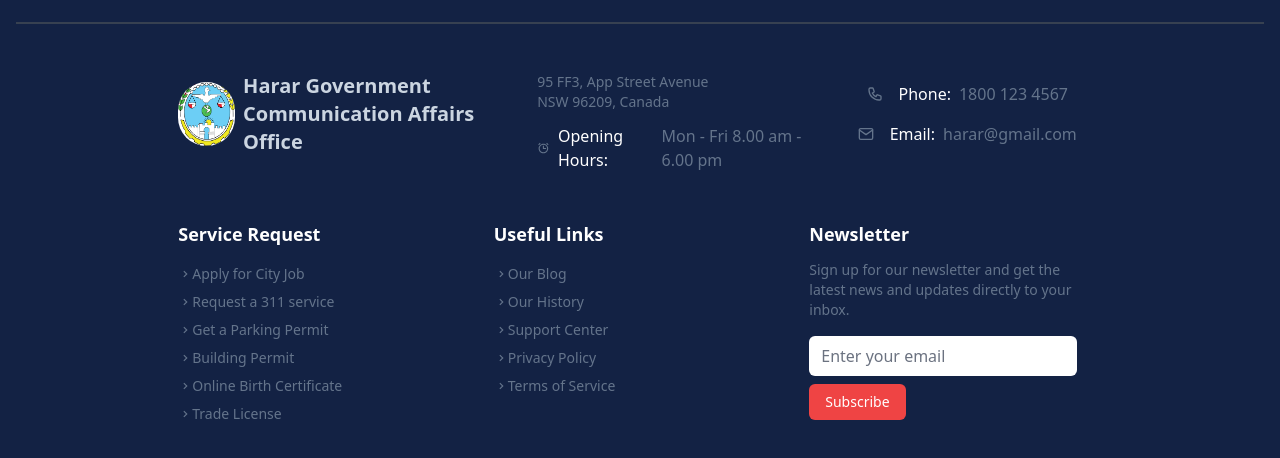
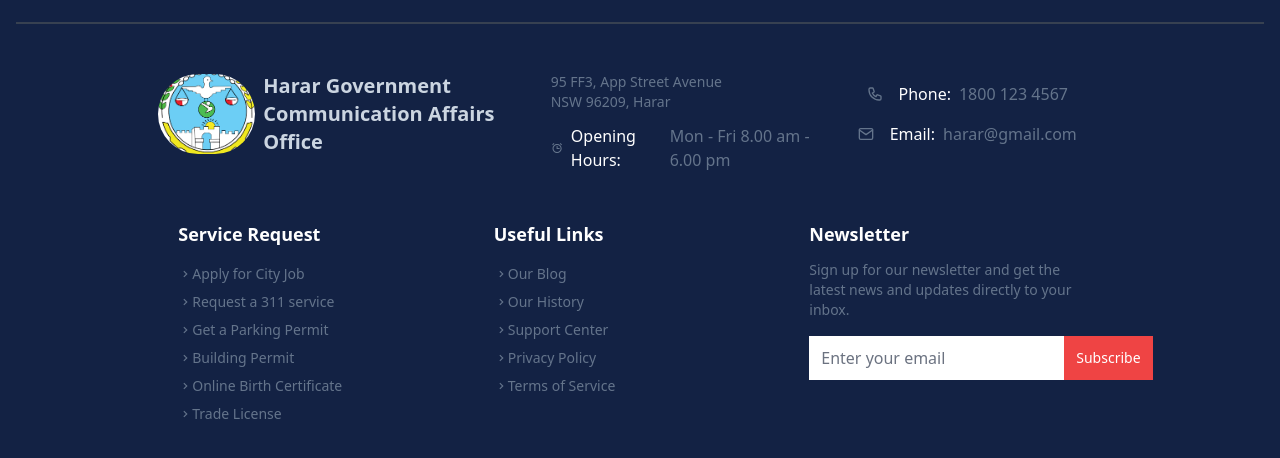
Before and after one commit to fufex3934/frontend, a React (Vite) app: page /about in a window 1280 px wide. Shown: the part 1210-1668 px from the top of the page. Built offline with nearby package versions, Linux system fonts and the light colour scheme.

Commit message:
some modifications

```diff
--- a/package.json
+++ b/package.json
@@ -13,10 +13,12 @@
     "@emotion/react": "^11.11.0",
     "aos": "^2.3.4",
     "framer-motion": "^10.12.16",
+    "i18next": "^22.5.0",
     "icons": "^1.0.0",
     "react": "^18.2.0",
     "react-apexcharts": "^1.4.0",
     "react-dom": "^18.2.0",
+    "react-i18next": "^12.3.1",
     "react-icons": "^4.8.0",
     "react-multi-carousel": "^2.8.4",
     "react-router": "^6.11.2",
--- a/src/components/body/Footer.jsx
+++ b/src/components/body/Footer.jsx
@@ -50,9 +50,9 @@ const Footer = () => {
         <footer className="container mx-auto py-8">
           <div className="flex flex-col md:flex-row items-center justify-between">
             {/* left div */}
-            <div className="flex items-center">
+            <div className="flex items-center -ml-5">
               <a href="#">
-                <img className="h-16 w-16 rounded-full" src="./harar.png" alt="Logo" />
+                <img className="h-20 w-28 rounded-full object-cover" src="./harar.png" alt="Logo" />
               </a>
               <a href="#">
                 <h1 className="text-slate-300 text-base ml-2 font-bold md:text-xl">
@@ -63,7 +63,7 @@ const Footer = () => {
             {/* right div */}
             <div className="flex flex-col md:flex-row items-center mt-4 md:mt-0 md:ml-8">
               <div className="flex flex-col items-center md:items-start">
-                <p className="text-slate-500 text-sm mt-2 py-2">95 FF3, App Street Avenue<br />NSW 96209, Canada</p>
+                <p className="text-slate-500 text-sm mt-2 py-2">95 FF3, App Street Avenue<br />NSW 96209, Harar</p>
                 <div className="flex items-center mt-1">
                   <BiAlarm className="text-slate-500 mr-2" />
                   <span className="text-white">Opening Hours:</span>
@@ -141,13 +141,13 @@ const Footer = () => {
                 <p className="text-slate-500 text-sm">
                   Sign up for our newsletter and get the latest news and updates directly to your inbox.
                 </p>
-                <div className="mt-4">
+                <div className="mt-4 flex md:-ml-10 lg:-ml-0">
                   <input
-                    className="w-full bg-white rounded-md py-2 px-3 text-gray-700 placeholder-gray-500 focus:outline-none focus:ring-2 focus:ring-red-500"
+                    className="w-64 bg-white  py-2 px-3 text-gray-700 placeholder-gray-500 focus:outline-none focus:ring-2 focus:ring-red-500"
                     type="email"
                     placeholder="Enter your email"
                   />
-                  <button className="bg-red-500 rounded-md py-2 px-4 mt-2 text-white text-sm hover:bg-red-600 transition duration-300 ease-in-out focus:outline-none focus:ring-2 focus:ring-red-500">
+                  <button className="bg-red-500  py-3 px-3   text-white text-sm hover:bg-red-600 transition duration-300 ease-in-out focus:outline-none focus:ring-2 focus:ring-red-500">
                     Subscribe
                   </button>
                 </div>
--- a/src/components/body/UpcomingEvent.jsx
+++ b/src/components/body/UpcomingEvent.jsx
@@ -6,8 +6,8 @@ import { IoLocationOutline }from 'react-icons/io5';
 import './css/UpcomingEvent.css';
 
 const event= [
-    {name:'event',text1: 'Upcoming Events'},
-    { name: 'event', text2: `See All Events >` }
+    {id:1,name:'event',text1: 'Upcoming Events'},
+    {id:2, name: 'event', text2: `See All Events >` }
 ];
 
 const UpcomingEvent = () => {
@@ -15,7 +15,7 @@ const UpcomingEvent = () => {
     <div className='main-upcoming-event'>
         <div className='sub-main-upcoming-event-left'>
               {event.map((item) => (
-                  <div key={item.name} className='text-top'>
+                  <div key={item.id} className='text-top'>
                        <div className='float-left'>
                           <h1>{item.text1}</h1>
                       </div>
--- /dev/null
+++ b/src/components/navbars/bottomnav/i18n.jsx
@@ -0,0 +1,29 @@
+import i18n from 'i18next';
+import { initReactI18next } from 'react-i18next';
+import enTranslation from './locales/en.json';
+import omTranslation from './locales/om.json';
+import amTranslation from './locales/am.json';
+import adTranslation from './locales/ad.json';
+
+i18n.use(initReactI18next).init({
+  resources: {
+    en: {
+      translation: enTranslation,
+    },
+    om: {
+      translation: omTranslation,
+    },
+    am: {
+      translation: amTranslation,
+    },
+    ad: {
+      translation: adTranslation,
+    },
+  },
+  fallbackLng: 'en', // Set the fallback language
+  interpolation: {
+    escapeValue: false, // React handles the escaping
+  },
+});
+
+export default i18n;
--- /dev/null
+++ b/src/components/navbars/bottomnav/locales/ad.json
@@ -0,0 +1,4 @@
+{
+    "greeting": "Akkam",
+    "welcome": "Baga gara marsariitii keenyaa dhuftan"
+  }
--- /dev/null
+++ b/src/components/navbars/bottomnav/locales/am.json
@@ -0,0 +1,4 @@
+{
+    "greeting": "ሀሎ",
+    "welcome": "እንኳን ወደ ድረ ገጻችን በደህና መጡ"
+  }
--- /dev/null
+++ b/src/components/navbars/bottomnav/locales/en.json
@@ -0,0 +1,4 @@
+{
+    "greeting": "Hello",
+    "welcome": "Welcome to our website"
+  }
--- /dev/null
+++ b/src/components/navbars/bottomnav/locales/om.json
@@ -0,0 +1,4 @@
+{
+    "greeting": "Akkam",
+    "welcome": "Baga gara marsariitii keenyaa dhuftan"
+  }
```
Also changed, not shown: src/main.jsx (+14 -7 lines), 1 other file (tests, documents, lock files or other folders).
